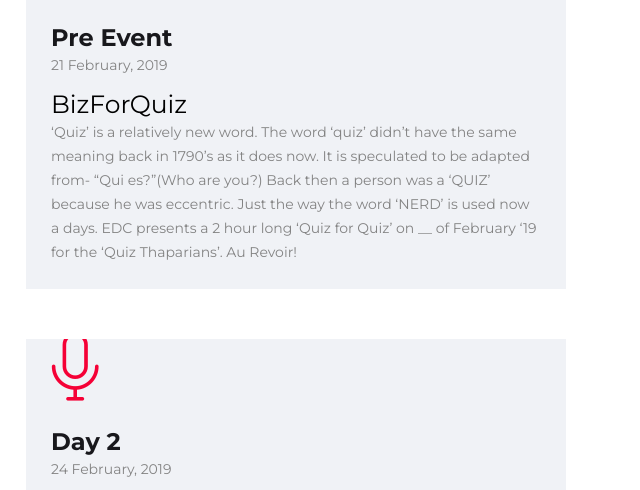
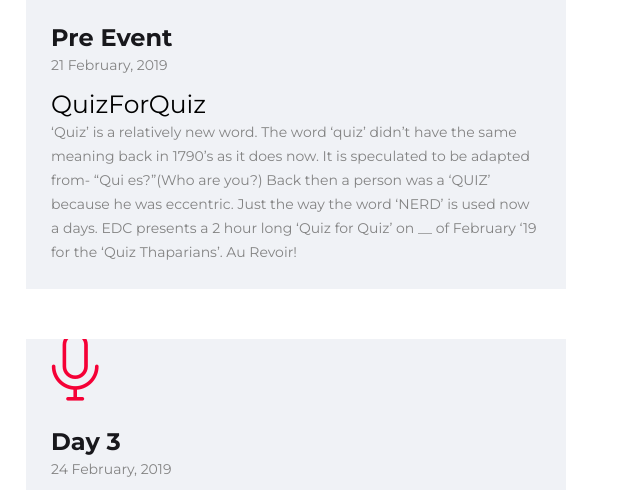
Before and after one commit to Kajal-11/EDC-TIET-Official-Website-2K19, a website: page index.html in a window 1280 px wide. Shown: the part 1932-2422 px from the top of the page, 629-1269 px from the left. Drawn offline with Linux system fonts and the light colour scheme; files whose address does not match are found by name.

Commit message:
Update index.html

```diff
--- a/index.html
+++ b/index.html
@@ -243,7 +243,7 @@
                             <h4>Pre event</h4>
                             <p style="margin-top: -15px;">21 February, 2019</p>
                             <p>
-                                <span style="color: #000; font-size: 25px; ">BizForQuiz</span><br>
+                                <span style="color: #000; font-size: 25px; ">QuizForQuiz</span><br>
                                 ‘Quiz’ is a relatively new word. The word ‘quiz’ didn’t have the same meaning back in 1790’s as it does now. It is speculated to be adapted from- “Qui es?”(Who are you?)
                                 Back then a person was a ‘QUIZ’ because he was eccentric. Just the way the word ‘NERD’ is used now a days. EDC presents a 2 hour long ‘Quiz for Quiz’ on __ of February ‘19 for the ‘Quiz Thaparians’. Au Revoir!</p>
 
@@ -271,7 +271,7 @@
                     <div class="icon_box_one">
                         <i class="lnr lnr-mic"></i>
                         <div class="content">
-                            <h4>Day 2</h4>
+                            <h4>Day 3</h4>
                             <p style="margin-top: -15px;">24 February, 2019</p>
                             <p>
                                 <span style="color: #000; font-size: 25px; ">Internship Fair</span><br>
```
